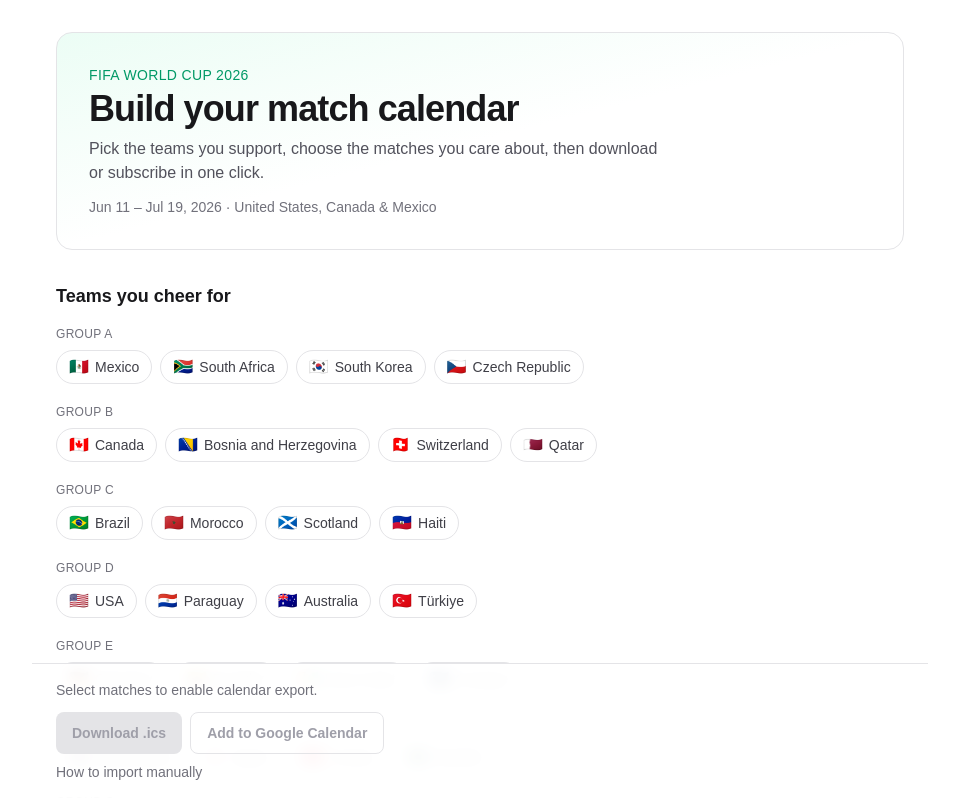
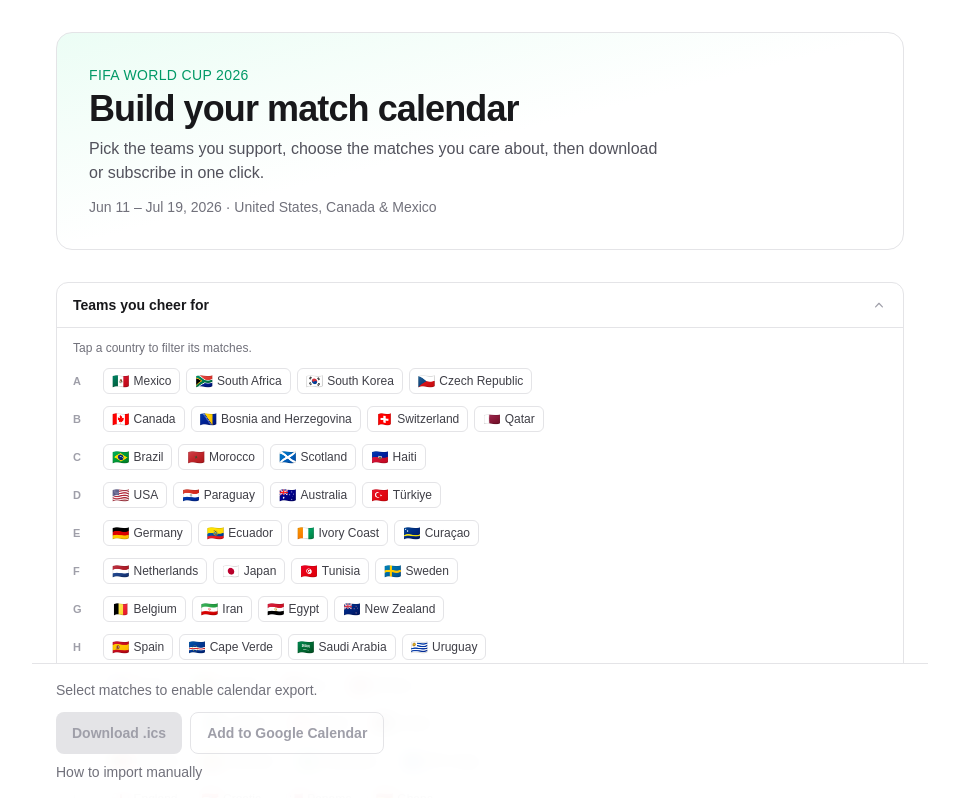
Before and after one commit to jonathanbcsouza/event-ical, a Next.js app: page / in a window 1280 px wide. Shown: the top 798 px of the page, without its empty margins (160-1119 px from the left). Built offline with nearby package versions, Linux system fonts and the light colour scheme.

Commit message:
feat(ui): make team picker compact

```diff
--- a/components/TeamPicker.tsx
+++ b/components/TeamPicker.tsx
@@ -1,5 +1,6 @@
 "use client";
 
+import { useEffect, useState } from "react";
 import { getTeamsByGroup, type TeamRef } from "@/lib/fixtures";
 import { getFlag } from "@/lib/flags";
 
@@ -16,30 +17,71 @@
 
 export function TeamPicker({ selected, onChange }: TeamPickerProps) {
   const groups = getTeamsByGroup();
+  const [open, setOpen] = useState(selected.length === 0);
+
+  useEffect(() => {
+    if (selected.length === 0) setOpen(true);
+  }, [selected.length]);
 
   return (
-    <section className="space-y-4">
-      <div className="flex flex-wrap items-center justify-between gap-3">
-        <h2 className="text-lg font-semibold text-zinc-900 dark:text-zinc-50">
+    <section className="rounded-xl border border-zinc-200 dark:border-zinc-800">
+      <button
+        type="button"
+        onClick={() => setOpen((v) => !v)}
+        aria-expanded={open}
+        className="flex w-full items-center gap-3 px-4 py-3 text-left"
+      >
+        <span className="text-sm font-semibold text-zinc-900 dark:text-zinc-50">
           Teams you cheer for
-        </h2>
+        </span>
+        {selected.length > 0 && (
+          <span className="rounded-full bg-emerald-600 px-2 py-0.5 text-xs font-medium text-white">
+            {selected.length}
+          </span>
+        )}
+        <span className="ml-auto flex items-center gap-2">
+          {!open && selected.length > 0 && (
+            <span aria-hidden className="text-sm leading-none">
+              {selected.slice(0, 8).map((code) => getFlag(code)).join(" ")}
+              {selected.length > 8 ? " …" : ""}
+            </span>
+          )}
+          <svg
+            className={`size-4 text-zinc-400 transition-transform ${open ? "rotate-180" : ""}`}
+            viewBox="0 0 20 20"
+            fill="currentColor"
+            aria-hidden
+          >
+            <path
+              fillRule="evenodd"
+              d="M5.23 7.21a.75.75 0 011.06.02L10 11.06l3.71-3.83a.75.75 0 111.08 1.04l-4.25 4.39a.75.75 0 01-1.08 0L5.21 8.27a.75.75 0 01.02-1.06z"
+              clipRule="evenodd"
+            />
+          </svg>
+        </span>
+      </button>
+
+      {open && (
+        <div className="space-y-3 border-t border-zinc-200 px-4 py-3 dark:border-zinc-800">
+          <div className="flex items-center justify-between">
+            <p className="text-xs text-zinc-500">
+              Tap a country to filter its matches.
+            </p>
             {selected.length > 0 && (
               <button
                 type="button"
                 onClick={() => onChange([])}
-            className="text-sm text-zinc-500 underline-offset-2 hover:text-zinc-800 hover:underline dark:hover:text-zinc-200"
+                className="text-xs text-zinc-500 underline-offset-2 hover:text-zinc-800 hover:underline dark:hover:text-zinc-200"
               >
                 Clear all
               </button>
             )}
           </div>
-      <div className="space-y-5">
           {groups.map(({ group, teams }) => (
-          <div key={group}>
-            <p className="mb-2 text-xs font-medium uppercase tracking-wide text-zinc-500">
-              Group {group}
-            </p>
-            <div className="flex flex-wrap gap-2">
+            <div key={group} className="flex flex-wrap items-center gap-1.5">
+              <span className="w-6 shrink-0 text-[11px] font-semibold uppercase text-zinc-400">
+                {group}
+              </span>
               {teams.map((team) => (
                 <TeamChip
                   key={team.code}
@@ -49,9 +91,9 @@
                 />
               ))}
             </div>
-          </div>
           ))}
         </div>
+      )}
     </section>
   );
 }
@@ -70,13 +112,14 @@
       type="button"
       onClick={onToggle}
       aria-pressed={active}
-      className={`inline-flex items-center gap-1.5 rounded-full border px-3 py-1.5 text-sm font-medium transition-colors ${
+      title={team.name}
+      className={`inline-flex items-center gap-1 rounded-md border px-2 py-1 text-xs font-medium transition-colors ${
         active
           ? "border-emerald-600 bg-emerald-600 text-white"
           : "border-zinc-200 bg-white text-zinc-700 hover:border-zinc-300 dark:border-zinc-700 dark:bg-zinc-900 dark:text-zinc-200 dark:hover:border-zinc-500"
       }`}
     >
-      <span aria-hidden className="text-base leading-none">
+      <span aria-hidden className="text-sm leading-none">
         {getFlag(team.code)}
       </span>
       {team.name}
```
Lines whose indentation alone changed are shown as unchanged.
